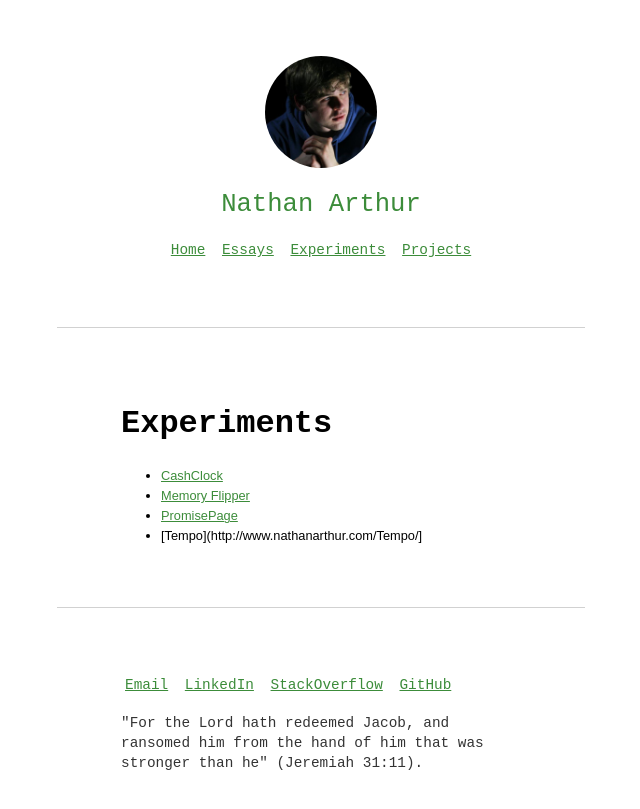
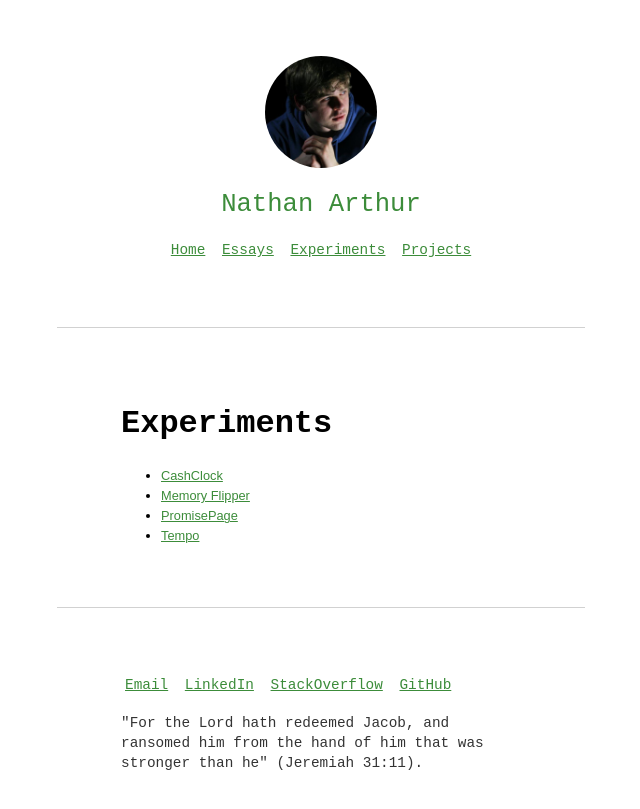
Before and after one commit to narthur/narthur.github.io, a Jekyll site: the page built from experiments.md, in a window 1280 px wide. Shown: the top 809 px of the page, without its empty margins (319-959 px from the left). Built offline with Jekyll 4.4.1, drawn with Linux system fonts in a browser that asks for light colours; nearby versions of some CDN libraries.

Commit message:
Update experiments.md

```diff
--- a/experiments.md
+++ b/experiments.md
@@ -8,4 +8,4 @@ sort: 10
 - [CashClock](http://www.nathanarthur.com/CashClock/)
 - [Memory Flipper](http://www.nathanarthur.com/memory-flipper/index.html)
 - [PromisePage](http://www.nathanarthur.com/PromisePage/random.html)
-- [Tempo](http://www.nathanarthur.com/Tempo/]
+- [Tempo](http://www.nathanarthur.com/Tempo/)
```
